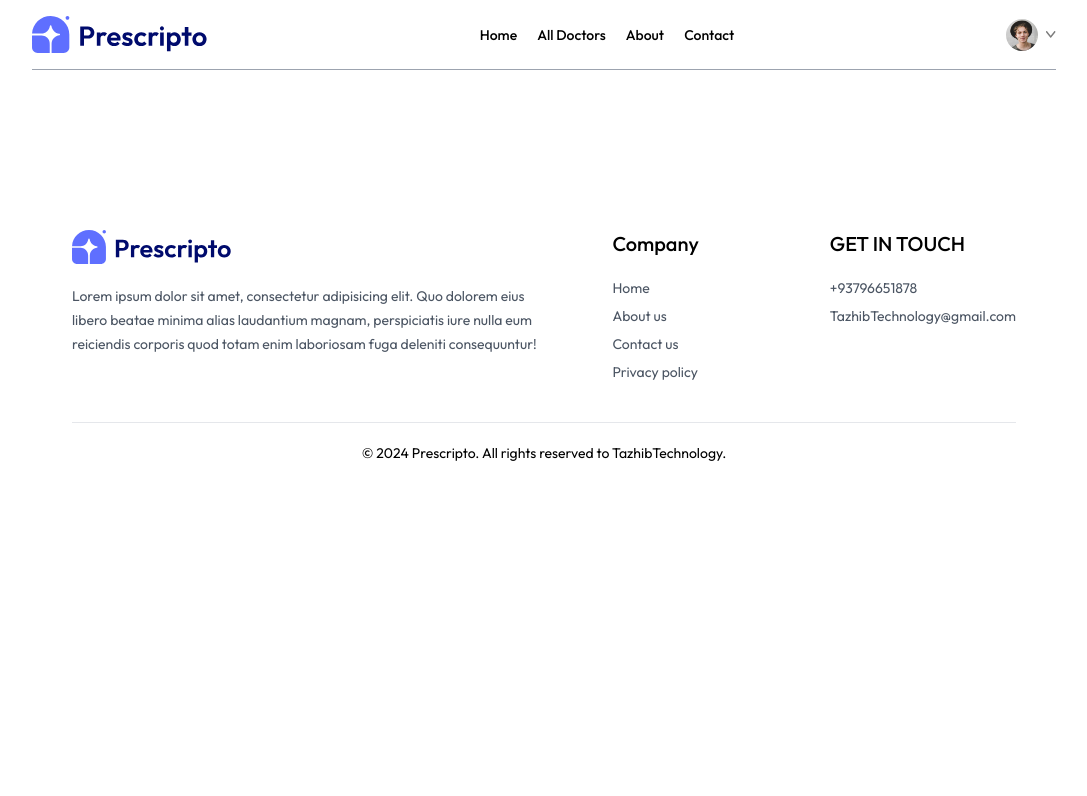
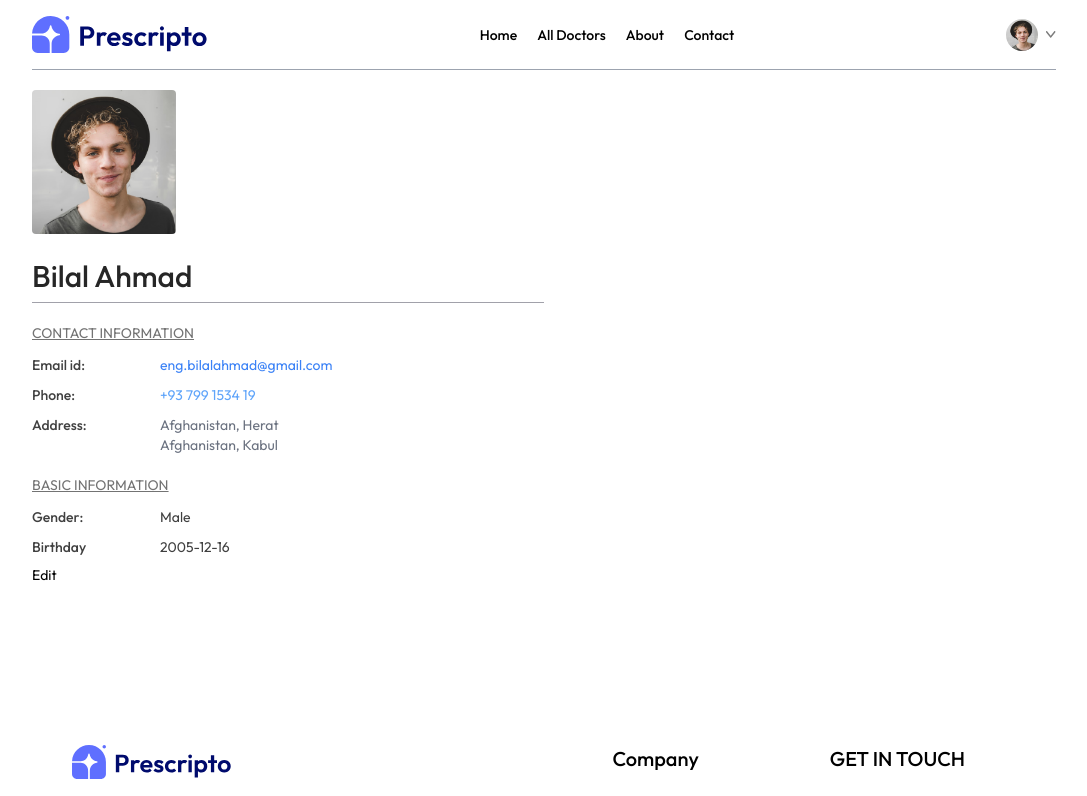
Before and after one commit to TazhibTechnology/Doctor-Appointment-Booking-Website, a React (Vite) app in the folder frontend/: page /my-profile in a window 1280 px wide. Shown: the top 796 px of the page, without its empty margins (96-1183 px from the left). Built offline with nearby package versions, Linux system fonts and the light colour scheme.

Commit message:
dev style of my-profile page

```diff
--- a/frontend/src/App.jsx
+++ b/frontend/src/App.jsx
@@ -22,7 +22,7 @@
         <Route path='/login' element={<Login/>}></Route>
         <Route path='/about' element={<About/>}></Route>
         <Route path='/contact' element={<Contact/>}></Route>
-        <Route path='/my_profile' element={<MyProfile/>}></Route>
+        <Route path='/my-profile' element={<MyProfile/>}></Route>
         <Route path='/my_appointments' element={<MyAppointments/>}></Route>
         <Route path='/appointment/:docId' element={<Appointment/>}></Route>
       </Routes>
--- a/frontend/src/pages/MyProfile.jsx
+++ b/frontend/src/pages/MyProfile.jsx
@@ -16,10 +16,11 @@
   });
   const [isEdit, setIsEdit] = useState(false);
   return (
-    <div>
-      <img src={userData.image} alt='' />
+    <div className='max-w-lg flex flex-col gap-2 text-sm'>
+      <img className='w-36 rounded' src={userData.image} alt='' />
       {isEdit ? (
         <input
+          className='bg-gray-50 text-3xl font-medium max-w-60 mt-4'
           type='text'
           value={userData.name}
           onChange={(e) =>
@@ -27,17 +28,20 @@
           }
         />
       ) : (
-        <p>{userData.name}</p>
+        <p className='font-medium text-3xl text-neutral-800 mt-4'>
+          {userData.name}
+        </p>
       )}
-      <hr />
+      <hr className='bg-zinc-400 h-[1px] border-none' />
       <div>
-        <p>CONTACT INFORMATION</p>
-        <div>
-          <p>Email id:</p>
-          <p>{userData.email}</p>
-          <p>Phone:</p>
+        <p className='text-neutral-500 underline mt-3 '>CONTACT INFORMATION</p>
+        <div className='grid grid-cols-[1fr_3fr] gap-y-2.5 mt-3 text-neutral-700'>
+          <p className='font-medium'>Email id:</p>
+          <p className='text-blue-500'>{userData.email}</p>
+          <p className='font-medium'>Phone:</p>
           {isEdit ? (
             <input
+              className='bg-gray-100 max-w-52'
               type='text'
               value={userData.phone}
               onChange={(e) =>
@@ -45,12 +49,13 @@
               }
             />
           ) : (
-            <p>{userData.phone}</p>
+            <p className='text-blue-400'>{userData.phone}</p>
           )}
-          <p>Address:</p>
+          <p className='font-medium'>Address:</p>
           {isEdit ? (
             <p>
               <input
+                className='bg-gray-50'
                 type='text'
                 value={userData.address.line1}
                 onChange={(e) =>
@@ -62,6 +67,7 @@
               />
               <br />
               <input
+                className='bg-gray-50'
                 type='text'
                 value={userData.address.line2}
                 onChange={(e) =>
@@ -73,7 +79,7 @@
               />
             </p>
           ) : (
-            <p>
+            <p className='text-gray-500'>
               {userData.address.line1}
               <br />
               {userData.address.line2}
@@ -82,9 +88,9 @@
         </div>
       </div>
       <div>
-        <p>BASIC INFORMATION</p>
-        <div>
-          <p>Gender:</p>
+        <p className='text-neutral-500 underline mt-3 '>BASIC INFORMATION</p>
+        <div className='grid grid-cols-[1fr_3fr] gap-y-2.5 mt-3 text-neutral-700'>
+          <p className='font-medium'>Gender:</p>
           {isEdit ? (
             <select
               value={userData.gender}
@@ -98,7 +104,7 @@
           ) : (
             <p>{userData.gender}</p>
           )}
-          <p>Birthday</p>
+          <p className='font-medium'>Birthday</p>
           {isEdit ? (
             <input
               type='text'
@@ -113,7 +119,11 @@
         </div>
       </div>
       <div>
-        {isEdit ? <button  onClick={()=>setIsEdit(false)}>Save information</button> : <button onClick={()=>setIsEdit(true)}>Edit</button>}
+        {isEdit ? (
+          <button onClick={() => setIsEdit(false)}>Save information</button>
+        ) : (
+          <button onClick={() => setIsEdit(true)}>Edit</button>
+        )}
       </div>
     </div>
   );
```
